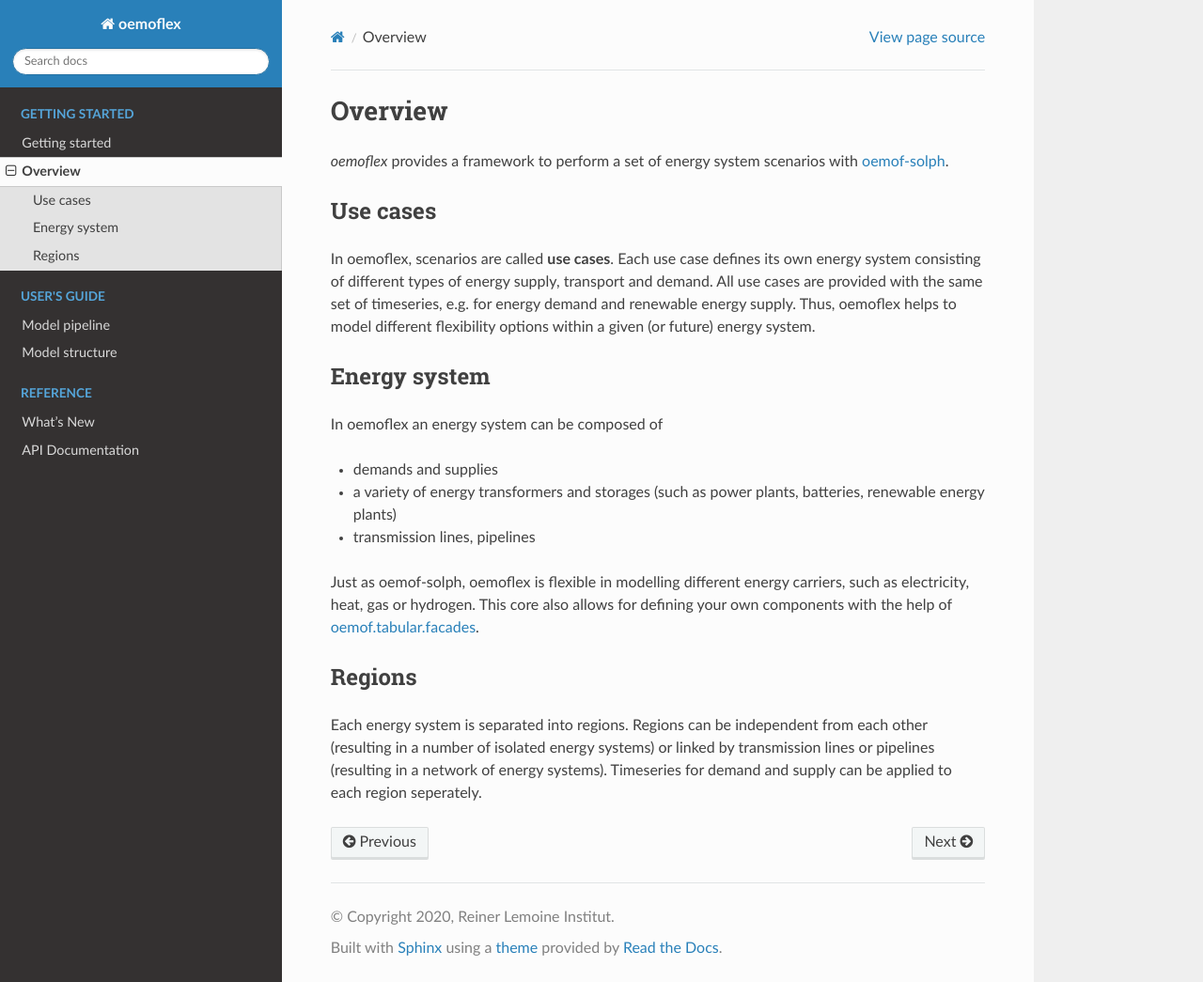
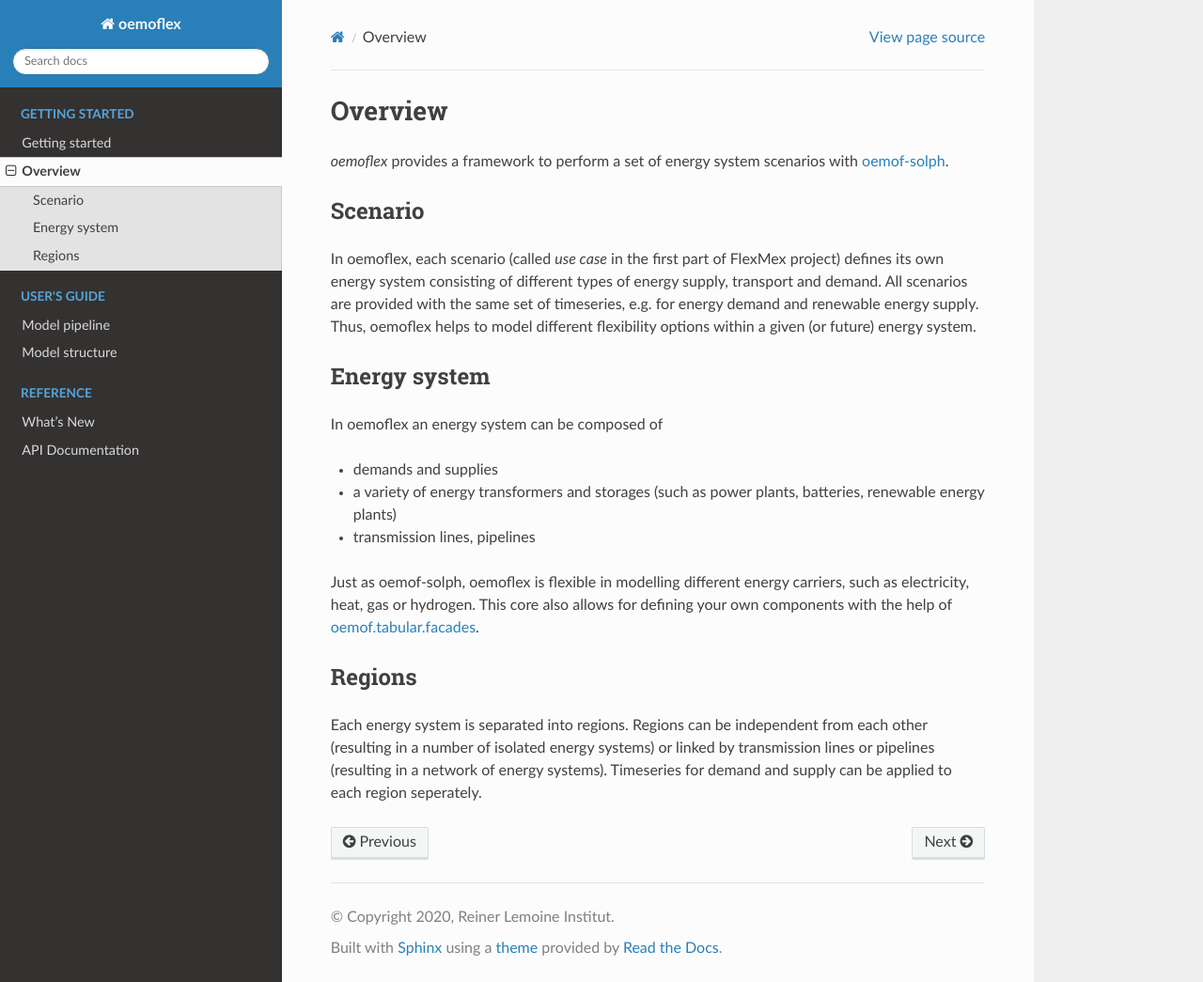
Before and after one commit to modex-flexmex/oemof-flexmex, a Sphinx documentation site: the page built from docs/overview.rst, in a window 1280 px wide and 1045 px high. Shown: the whole window at 94% size. Built offline with Sphinx 7.4.7 and the Read the Docs theme 2.0.0, drawn with Linux system fonts in a browser that asks for light colours; formulas are drawn with MathJax 3.

Commit message:
Update 'scenario' explanation

```diff
--- a/docs/overview.rst
+++ b/docs/overview.rst
@@ -7,12 +7,12 @@
 `oemoflex` provides a framework to perform a set of energy system scenarios with `oemof-solph <https://oemof-solph.readthedocs.io/>`_.
 
 
-Use cases
+Scenario
 =========
 
-In oemoflex, scenarios are called **use cases**.
-Each use case defines its own energy system consisting of different types of energy supply, transport and demand.
-All use cases are provided with the same set of timeseries, e.g. for energy demand and renewable energy supply.
+In oemoflex, each scenario (called *use case* in the first part of FlexMex project) defines its own energy system
+consisting of different types of energy supply, transport and demand.
+All scenarios are provided with the same set of timeseries, e.g. for energy demand and renewable energy supply.
 Thus, oemoflex helps to model different flexibility options within a given (or future) energy system.
 
 
```
